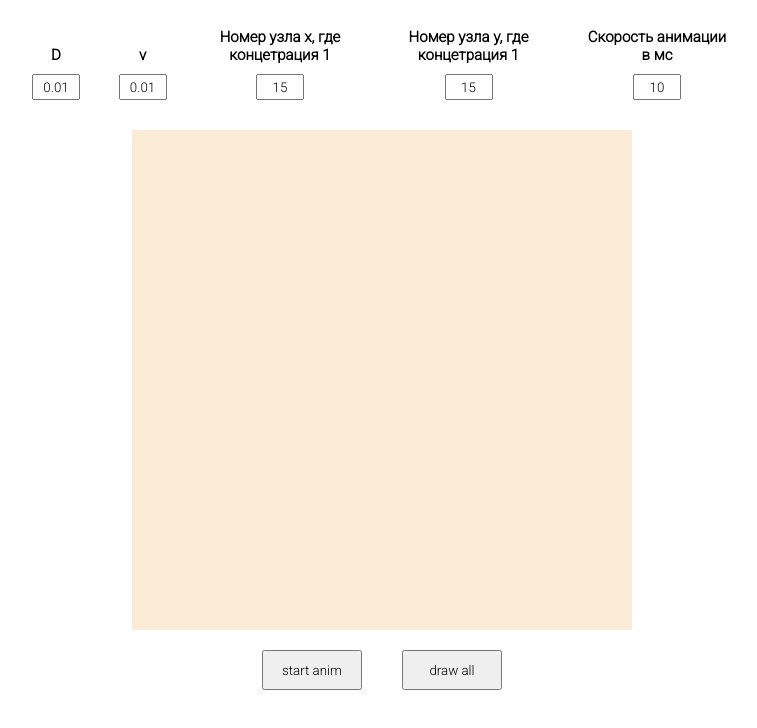
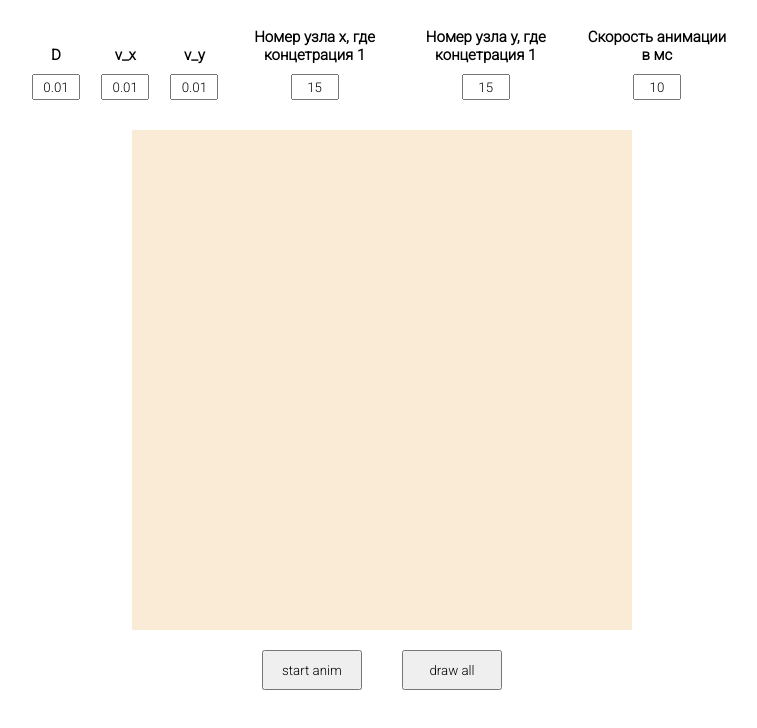
Before and after one commit to mariary/dimplomchik_2D, a plain HTML site: page index.html in a window 1280 px wide. Shown: the whole page, without its empty margins (258-1015 px from the left). Drawn offline with Linux system fonts and the light colour scheme.

Commit message:
add 2D v

```diff
--- a/index.html
+++ b/index.html
@@ -16,8 +16,12 @@
             <input id="coef_D" type="number">
         </div>
         <div class="control_item">
-            <label>v</label>
-            <input id="coef_v" type="text">
+            <label>v_x</label>
+            <input id="coef_v_x" type="text">
+        </div>
+        <div class="control_item">
+            <label>v_y</label>
+            <input id="coef_y" type="text">
         </div>
         <div class="control_item">
             <label>Номер узла x, где концетрация 1</label>
--- a/index.js
+++ b/index.js
@@ -1,7 +1,8 @@
 const canvas = document.getElementById('canvas');
 const count_x_input = document.getElementById('count_x');
 const coef_D_input = document.getElementById('coef_D');
-const coef_v_input = document.getElementById('coef_v');
+const coef_v_x_input = document.getElementById('coef_v_x');
+const coef_v_y_input = document.getElementById('coef_y');
 const coef_t_input = document.getElementById('coef_t');
 const num_x_input = document.getElementById('num_x');
 const num_y_input = document.getElementById('num_y');
@@ -31,7 +32,8 @@ function main_equations() {
     let a2 = 0;
     let b2 = 1000;
     let D = 0.01;
-    let v = 0.01;
+    let v_x = 0.01;
+    let v_y = 0.01;
     let t0 = 0;
     let tf = 10000;
     let dx = (b1 - a1) / (nx - 1);
@@ -59,7 +61,8 @@ function main_equations() {
     const init_vars = () => {
         add_event_input(coef_D_input, D);
         add_event_input(coef_t_input, anim_speed);
-        add_event_input(coef_v_input, v);
+        add_event_input(coef_v_x_input, v_x);
+        add_event_input(coef_v_y_input, v_y);
         add_event_input(num_x_input, concentration_dot);
         add_event_input(num_y_input, concentration_dot);
     }
@@ -93,8 +96,8 @@ function main_equations() {
                     UN[n + 1][i][j] = UN[n][i][j]
                         + coef_D_input.value * dx2 * (UN[n][i + 1][j] - 2 * UN[n][i][j] + UN[n][i - 1][j])
                         + coef_D_input.value * dy2 * (UN[n][i][j + 1] - 2 * UN[n][i][j] + UN[n][i][j - 1])
-                        - coef_v_input.value * dx1 * (UN[n][i][j] - UN[n][i - 1][j])
-                        - coef_v_input.value * dy1 * (UN[n][i][j] - UN[n][i][j - 1]);
+                        - coef_v_x_input.value * dx1 * (UN[n][i][j] - UN[n][i - 1][j])
+                        - coef_v_y_input.value * dy1 * (UN[n][i][j] - UN[n][i][j - 1]);
                 }
             }
         }
```
